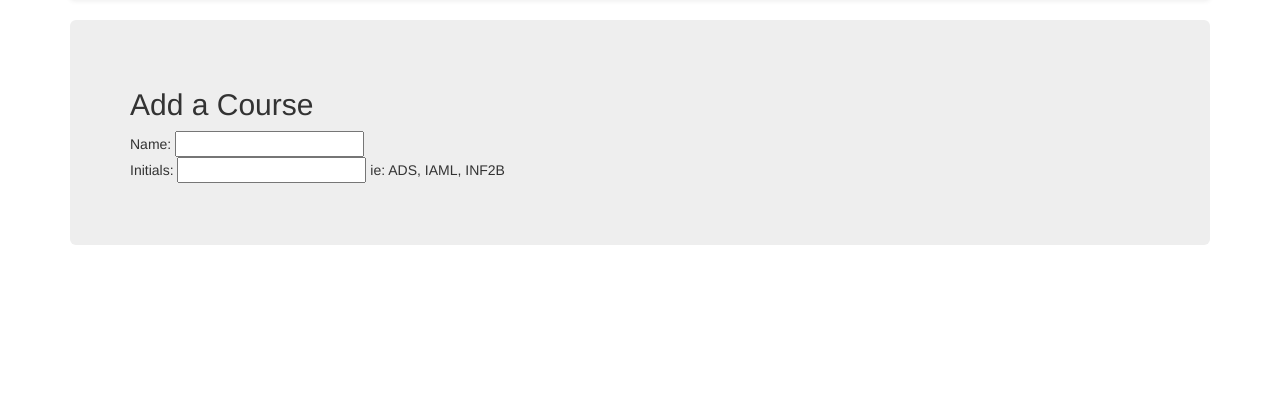
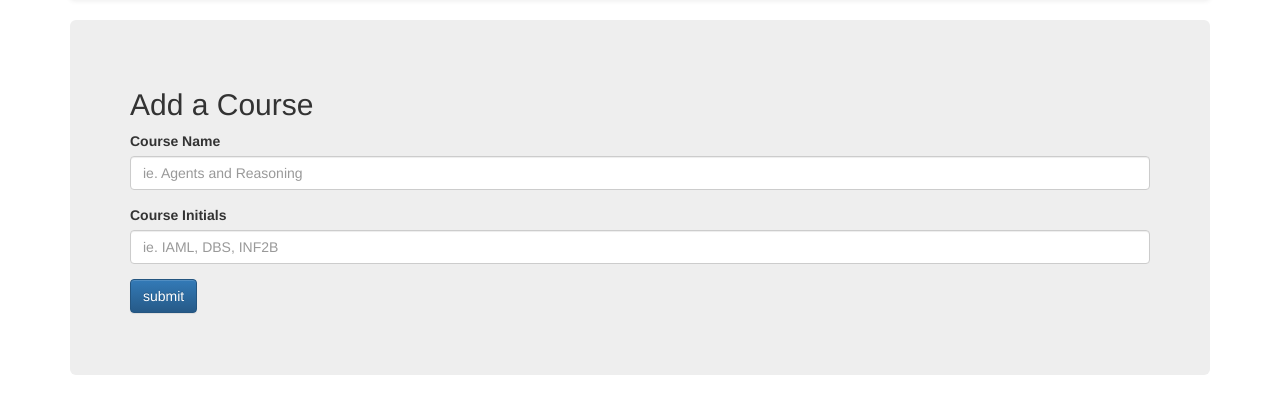
Before and after one commit to Kongaloosh/rate_informatics, a Django app: template rate/templates/rate/add_a_course.html in a window 1280 px wide. Shown: the part 52-466 px from the top of the page. Run offline with Django 3.2, Linux system fonts and the light colour scheme; the template is opened without the code that fills it, so the values that code supplies are empty; some libraries are stand-ins or nearby versions.

Commit message:
added a form for courses

```diff
--- a/rate/templates/rate/add_a_course.html
+++ b/rate/templates/rate/add_a_course.html
@@ -3,13 +3,18 @@
     <div class="jumbotron">
         <h2>Add a Course</h2>
         <form>
-            Name:
-            <input type="text" name="Name">
-            <br>
-            Initials:
-            <input type="text" name="Initials">
-            ie: ADS, IAML, INF2B
+            <div class="form-group">
+                <label for="inputName">Course Name</label>
+                <input type="name" class="form-control" id="inputName" placeholder="ie. Agents and Reasoning">
+            </div>
 
+            <div class="form-group">
+                <label for="inputInitials">Course Initials</label>
+                <input type="initials" class="form-control" id="inputInitials" placeholder="ie. IAML, DBS, INF2B">
+            </div>
+
+
+            <button type="submit" class="btn btn-primary">submit</button>
         </form>
     </div>
 {% endblock %}
--- a/rateinformatics/urls.py
+++ b/rateinformatics/urls.py
@@ -6,6 +6,7 @@ admin.autodiscover()
 urlpatterns = patterns('',
     url(r'^$', index, name='home'),
     url(r'^about$', about, name='about'),
+    url(r'^c/add', add_a_course, name='add_a_course'),
     # Examples:
     # url(r'^$', 'rateinformatics.views.home', name='home'),
     # url(r'^blog/', include('blog.urls')),
```
